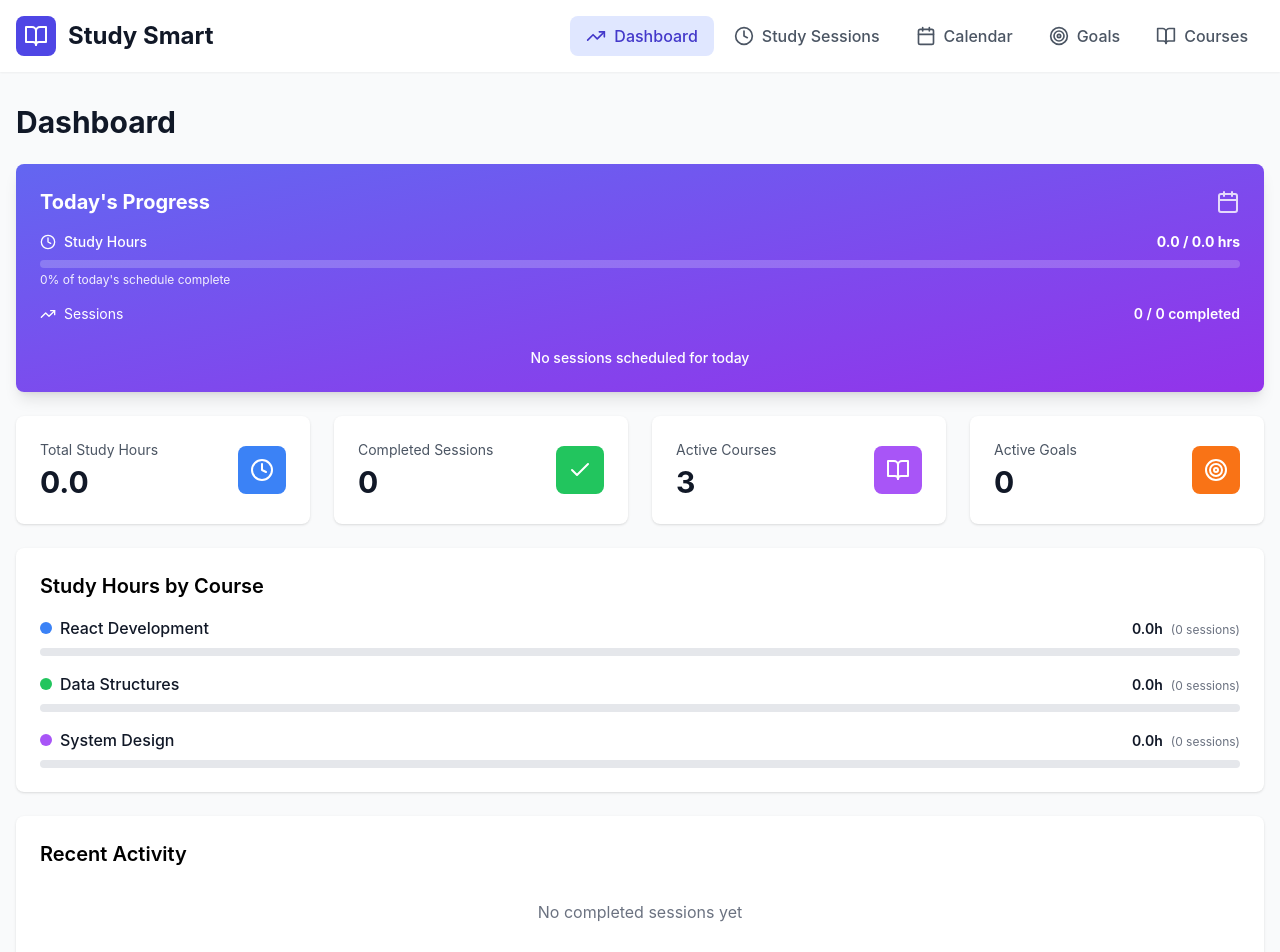
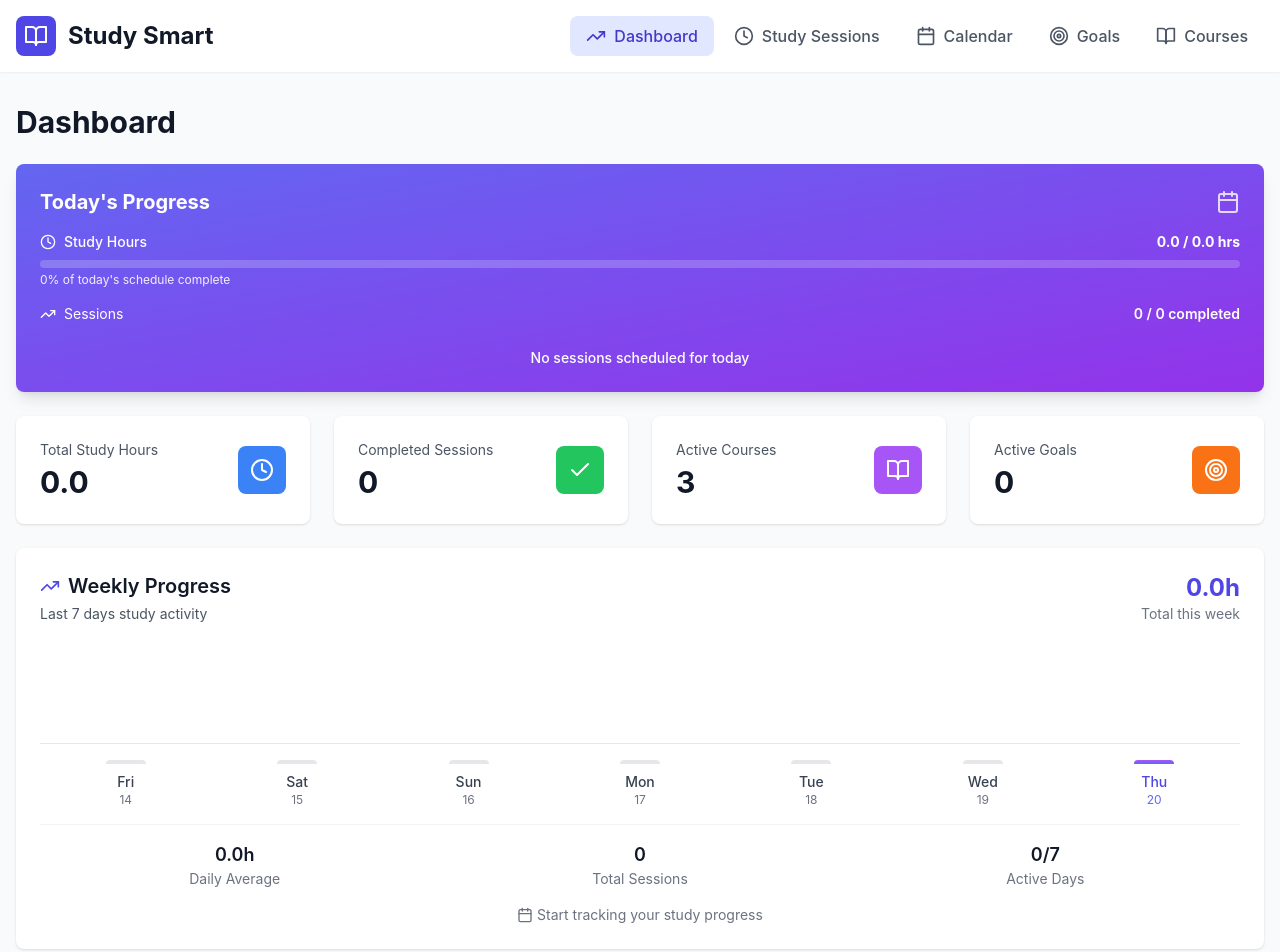
Before and after one commit to BU-SENG/foss-project-vintage-indigo, a React (Create React App) app: page / in a window 1280 px wide. Shown: the top 952 px of the page. Built offline with nearby package versions, Linux system fonts and the light colour scheme.

Commit message:
Add TodayProgressWidget and ProgressChart components, integrate with Dashboard

```diff
--- a/src/components/dashboard/Dashboard.jsx
+++ b/src/components/dashboard/Dashboard.jsx
@@ -2,7 +2,8 @@
 import { Clock, Check, BookOpen, Target } from 'lucide-react';
 import StatCard from './StatCard';
 import CourseProgressBar from './CourseProgressBar';
-import TodayProgressWidget from './TodayProgressWidget'; // Add this import
+import TodayProgressWidget from './TodayProgressWidget';
+import ProgressChart from './ProgressChart';
 
 export default function Dashboard({ courses, sessions, goals }) {
     const completedSessions = sessions.filter(s => s.completed);
@@ -16,12 +17,8 @@
                 <h2 className="text-3xl font-bold text-gray-900">Dashboard</h2>
             </div>
 
-      {/* Today's Progress Widget - Add this section */}
-      <TodayProgressWidget
-        sessions={sessions}
-        goals={goals}
-        courses={courses}
-      />
+            {/* Today's Progress Widget */}
+            <TodayProgressWidget sessions={sessions} goals={goals} courses={courses} />
 
             {/* Stats Cards */}
             <div className="grid grid-cols-1 md:grid-cols-4 gap-6">
@@ -50,6 +47,9 @@
                     color="bg-orange-500"
                 />
             </div>
+
+            {/* Progress Chart */}
+            <ProgressChart sessions={sessions} courses={courses} />
 
             {/* Course Progress */}
             <div className="bg-white rounded-lg shadow p-6">
--- /dev/null
+++ b/src/components/dashboard/ProgressChart.jsx
@@ -0,0 +1,151 @@
+import React from 'react';
+import { TrendingUp, Calendar } from 'lucide-react';
+
+export default function ProgressChart({ sessions, courses }) {
+    // Get last 7 days of data
+    const getLast7Days = () => {
+        const days = [];
+        for (let i = 6; i >= 0; i--) {
+            const date = new Date();
+            date.setDate(date.getDate() - i);
+            days.push({
+                date: date,
+                dateString: date.toDateString(),
+                dayName: date.toLocaleDateString('en-US', { weekday: 'short' }),
+                dayNumber: date.getDate()
+            });
+        }
+        return days;
+    };
+
+    const last7Days = getLast7Days();
+
+    // Calculate daily study hours
+    const dailyData = last7Days.map(day => {
+        const daySessions = sessions.filter(session => {
+            const sessionDate = new Date(session.scheduledDate);
+            return sessionDate.toDateString() === day.dateString && session.completed;
+        });
+
+        const totalHours = daySessions.reduce((sum, session) => sum + session.duration, 0);
+        const sessionCount = daySessions.length;
+
+        return {
+            ...day,
+            hours: totalHours,
+            sessions: sessionCount
+        };
+    });
+
+    // Find max hours for scaling
+    const maxHours = Math.max(...dailyData.map(d => d.hours), 1);
+    const totalWeekHours = dailyData.reduce((sum, day) => sum + day.hours, 0);
+    const averageDaily = totalWeekHours / 7;
+
+    return (
+        <div className="bg-white rounded-lg shadow p-6">
+            <div className="flex items-center justify-between mb-6">
+                <div>
+                    <h3 className="text-xl font-semibold text-gray-900 flex items-center">
+                        <TrendingUp className="w-5 h-5 mr-2 text-indigo-600"/>
+                        Weekly Progress
+                    </h3>
+                    <p className="text-sm text-gray-600 mt-1">Last 7 days study activity</p>
+                </div>
+                <div className="text-right">
+                    <div className="text-2xl font-bold text-indigo-600">{totalWeekHours.toFixed(1)}h</div>
+                    <div className="text-sm text-gray-500">Total this week</div>
+                </div>
+            </div>
+
+            <div className="relative">
+                <div className="flex items-end justify-between h-40 mb-4">
+                    {dailyData.map((day, index) => {
+                        const heightPercentage = maxHours > 0 ? (day.hours / maxHours) * 100 : 0;
+                        const isToday = day.dateString === new Date().toDateString();
+                        return (
+                            <div key={index} className="flex flex-col items-center flex-1 mx-1">
+                                <div className="relative w-full max-w-[40px] flex flex-col justify-end h-32">
+                                    <div
+                                        className={`w-full rounded-t-lg transition-all duration-500 ease-out ${
+                                            isToday
+                                                ? 'bg-gradient-to-t from-indigo-500 to-purple-500'
+                                                : day.hours > 0
+                                                ? 'bg-gradient-to-t from-indigo-400 to-indigo-300'
+                                                : 'bg-gray-200'
+                                        }`}
+                                        style={{
+                                            height: `${Math.max(heightPercentage, 2)}%`,
+                                            minHeight: day.hours > 0 ? '8px' : '4px'
+                                        }}
+                                    />
+                                    {day.hours > 0 && (
+                                        <div className="absolute -top-6 left-1/2 transform -translate-x-1/2">
+                                            <span className="text-xs font-semibold text-gray-700">
+                                                {day.hours.toFixed(1)}h
+                                            </span>
+                                        </div>
+                                    )}
+                                </div>
+
+                                <div className="mt-2 text-center">
+                                    <div className={`text-sm font-medium ${
+                                        isToday ? 'text-indigo-600' : 'text-gray-700'
+                                    }`}>
+                                        {day.dayName}
+                                    </div>
+                                    <div className={`text-xs ${
+                                        isToday ? 'text-indigo-500' : 'text-gray-500'
+                                    }`}>
+                                        {day.dayNumber}
+                                    </div>
+                                    {day.sessions > 0 && (
+                                        <div className="text-xs text-gray-400 mt-1">
+                                            {day.sessions} session{day.sessions > 1 ? 's' : ''}
+                                        </div>
+                                    )}
+                                </div>
+                            </div>
+                        );
+                    })}
+                </div>
+                <div className="absolute bottom-16 left-0 right-0 h-px bg-gray-200"></div>
+            </div>
+
+            <div className="grid grid-cols-3 gap-4 pt-4 border-t border-gray-100">
+                <div className="text-center">
+                    <div className="text-lg font-semibold text-gray-900">
+                        {averageDaily.toFixed(1)}h
+                    </div>
+                    <div className="text-sm text-gray-500">Daily Average</div>
+                </div>
+                <div className="text-center">
+                    <div className="text-lg font-semibold text-gray-900">
+                        {dailyData.reduce((sum, day) => sum + day.sessions, 0)}
+                    </div>
+                    <div className="text-sm text-gray-500">Total Sessions</div>
+                </div>
+                <div className="text-center">
+                    <div className="text-lg font-semibold text-gray-900">
+                        {dailyData.filter(day => day.hours > 0).length}/7
+                    </div>
+                    <div className="text-sm text-gray-500">Active Days</div>
+                </div>
+            </div>
+
+            <div className="mt-4 flex items-center justify-center">
+                {totalWeekHours > 0 ? (
+                    <div className="flex items-center text-sm text-green-600">
+                        <TrendingUp className="w-4 h-4 mr-1" />
+                        <span>Keep up the great work!</span>
+                    </div>
+                ) : (
+                    <div className="flex items-center text-sm text-gray-500">
+                        <Calendar className="w-4 h-4 mr-1" />
+                        <span>Start tracking your study progress</span>
+                    </div>
+                )}
+            </div>
+        </div>
+    );
+}
```
Lines whose indentation alone changed are shown as unchanged.
